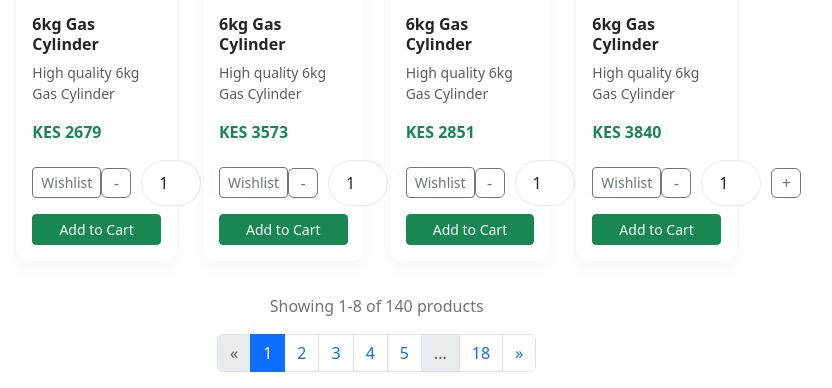
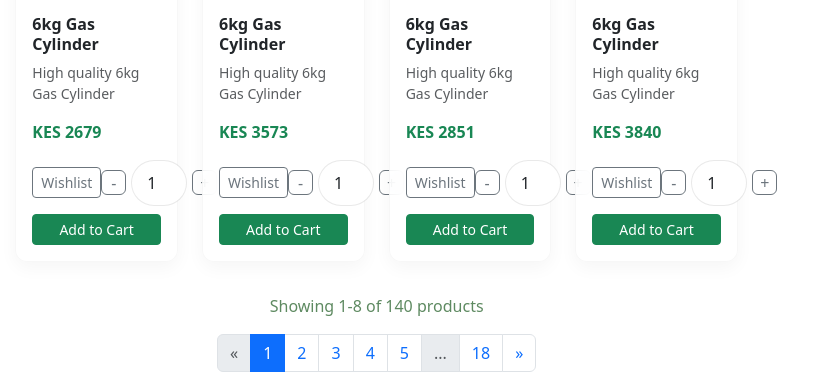
Before and after one commit to Stephen-Austine/-WellsFlow-Green-Wells-, a Flask app: page /shop in a window 1280 px wide. Shown: the part 750-1138 px from the top of the page, without its empty margins (210-1042 px from the left). Run offline with Flask 3, Linux system fonts and the light colour scheme; data comes from the database, SQL or seed files in the repository.

Commit message:
Changes on the shop page and removed the fire emoji on refill

```diff
--- a/greenwells_wellsflow/templates/gasrefill/customer_request.html
+++ b/greenwells_wellsflow/templates/gasrefill/customer_request.html
@@ -2,7 +2,7 @@
 {% block content %}
 <div class="container mt-5">
   <div class="glass-card p-4 mx-auto" style="max-width: 600px;">
-    <h2 class="mb-4 text-center">🔥 Request Gas Refill</h2>
+    <h2 class="mb-4 text-center"> Request Gas Refill</h2>
     <form method="POST" novalidate>
       <!-- Cylinder Type -->
       <div class="mb-3">
--- a/greenwells_wellsflow/templates/shop/shop_home.html
+++ b/greenwells_wellsflow/templates/shop/shop_home.html
@@ -34,17 +34,17 @@
     .quantity-selector {
       display: flex;
       align-items: center;
-      gap: 10px;
+      gap: 5px;
     }
 
     .quantity-input {
-      width: 60px;
+      width: 56px;
       text-align: center;
     }
 
     .quantity-btn {
-      width: 30px;
-      height: 30px;
+      width: 25px;
+      height: 25px;
       padding: 0;
       display: flex;
       align-items: center;
@@ -59,7 +59,7 @@
     .pagination-info {
       margin-bottom: 1rem;
       text-align: center;
-      color: #6c757d;
+      color: #5e8a61;
     }
 
     /* Product item visibility */
```
